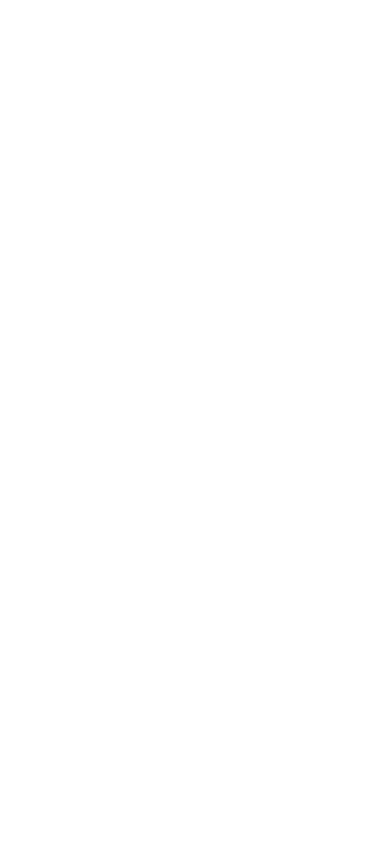
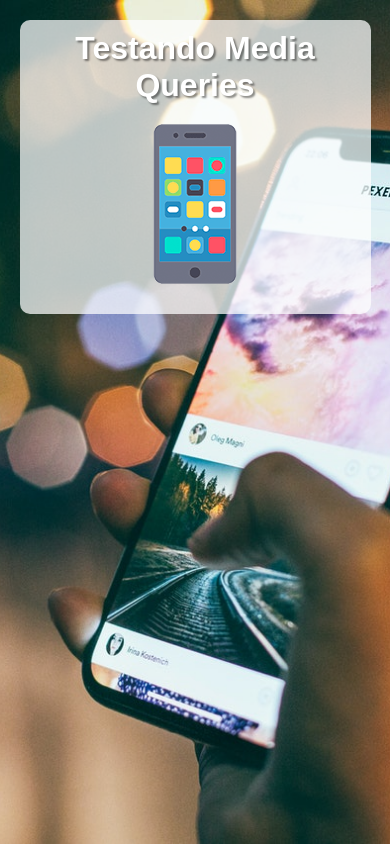
Before and after one commit to eurico123/html-css-henrique, a plain HTML site: page exercícios/ex026/mq004/index.html in a window 390 px wide. Drawn offline with Linux system fonts and the light colour scheme.

Commit message:
atualizei versão mobile first

```diff
--- /dev/null
+++ b/exercícios/ex026/mq004/estilos/media-query.css
@@ -0,0 +1,3 @@
+@charset "UTF-8";
+
+/* Todas as demais mídias */
--- /dev/null
+++ b/exercícios/ex026/mq004/estilos/style.css
@@ -0,0 +1,48 @@
+@charset "UTF-8";
+
+/* Versão Mobile First */
+
+* {
+    font-family: Arial, Helvetica, sans-serif;
+    font-size: 1em;
+    margin: 0px;
+    padding: 0px;
+    box-sizing: border-box;
+}
+
+html {
+    height: 100vh;
+}
+
+body {
+    background: black url(../imagens/back-phone.jpg) no-repeat;
+    background-size: cover;
+    background-position: center center;
+}
+
+main {
+    background-color: rgba(255, 255, 255, 0.726);
+    width: 90vw;
+    margin: auto;
+    margin-top: 20px;
+    border-radius: 10px;
+    padding: 10px;
+}
+
+h1 {
+    text-align: center;
+    color: white;
+    font-size: 2em;
+    text-shadow: 2px 2px 2px rgba(0, 0, 0, 0.452);
+}
+
+img {
+    display: block;
+    margin: auto;
+}
+
+img#celular { display: block; }
+img#tablet { display: none; }
+img#print { display: none; }
+img#pc { display: none; }
+img#tv { display: none; }
--- a/exercícios/ex026/mq004/index.html
+++ b/exercícios/ex026/mq004/index.html
@@ -1,11 +1,20 @@
 <!DOCTYPE html>
-<html lang="en">
+<html lang="pt-br">
 <head>
     <meta charset="UTF-8">
     <meta name="viewport" content="width=device-width, initial-scale=1.0">
     <title>Media Query</title>
+    <link rel="stylesheet" href="estilos/style.css" media="all">
+    <link rel="stylesheet" href="estilos/media-query.css">
 </head>
 <body>
-
+    <main>
+        <h1>Testando Media Queries</h1>
+        <img id="celular" src="imagens/icon-phone.png" alt="Acessando via Smartphone">
+        <img id="tablet" src="imagens/icon-tablet.png" alt="Acessando via Tablet">
+        <img id="print" src="imagens/icon-print.png" alt="Versão para Impressora">
+        <img id="pc" src="imagens/icon-pc.png" alt="Acessando via Computador">
+        <img id="tv" src="imagens/icon-tv.png" alt="Acessando via Televisão">
+    </main>
 </body>
 </html>
```
